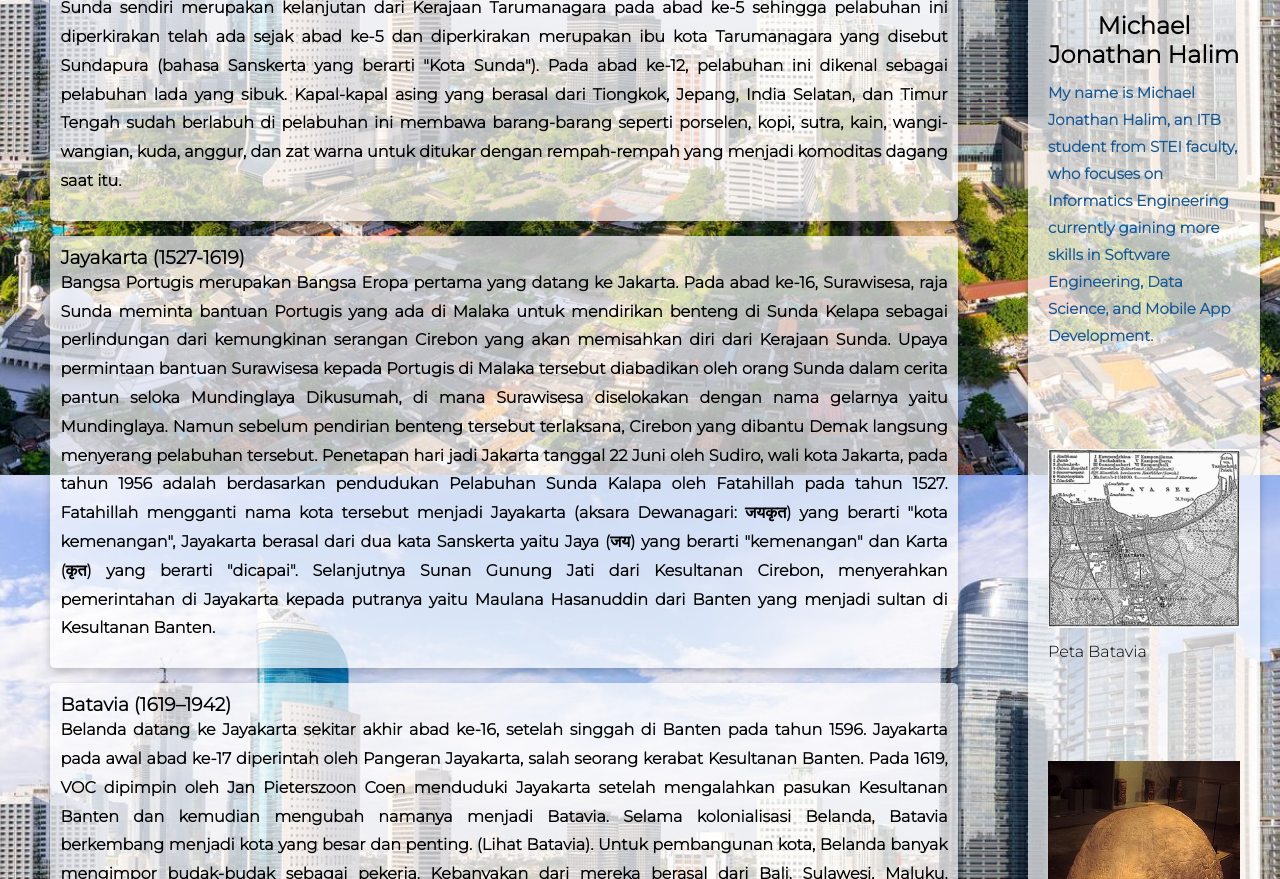
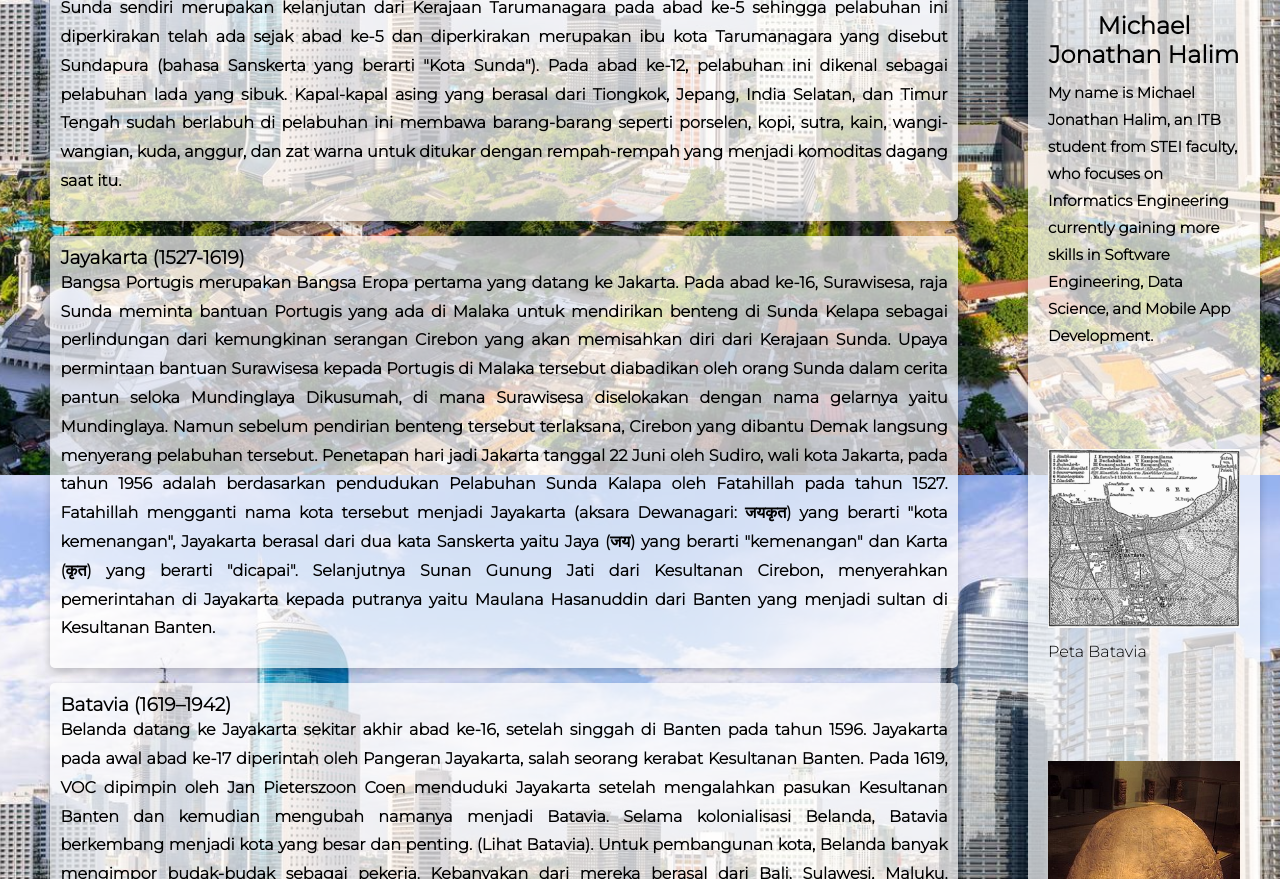
Before and after one commit to maikeljh/jakarta, a plain HTML site: page index.html in a window 1280 px wide. Shown: the part 1236-2115 px from the top of the page. Drawn offline with Linux system fonts and the light colour scheme.

Commit message:
Add files via upload

```diff
--- a/assets/style.css
+++ b/assets/style.css
@@ -122,8 +122,9 @@ aside p{
     text-align: left;
     font-size: 15px;
     font-weight: 900;
-    color: rgb(22, 88, 147);
+    color: black;
 }
+
 .content-template {
     background-attachment: fixed;
     background-size: cover;
```
